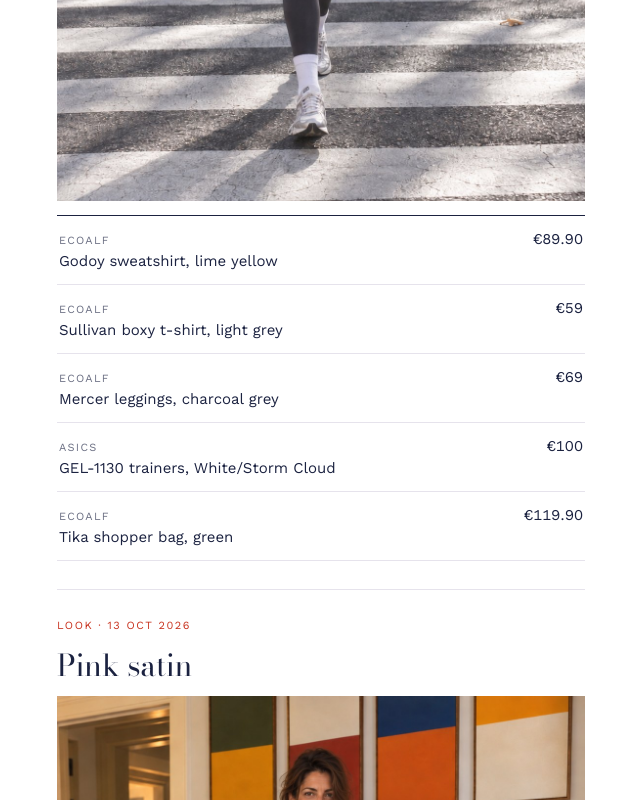
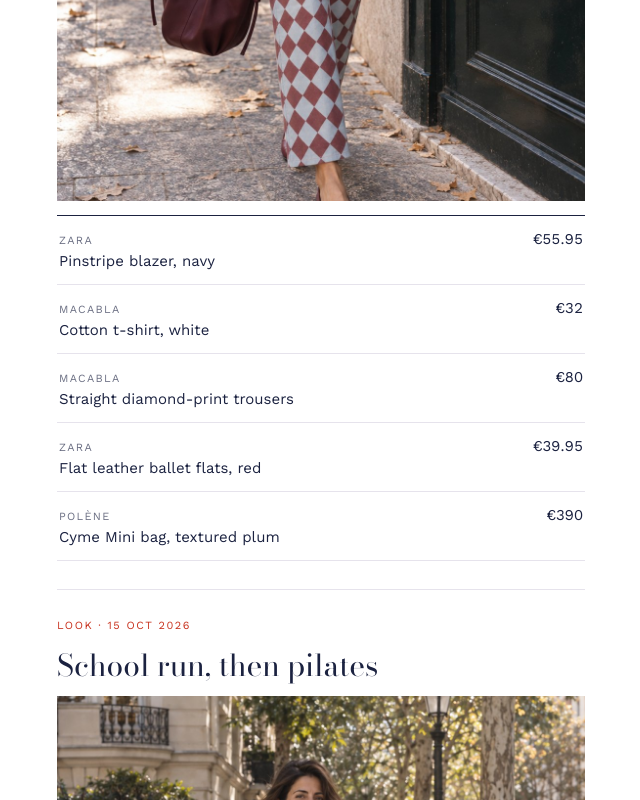
Before and after one commit to inezvallier/inezvallier.github.io, a plain HTML site: page index.html in a window 1280 px wide. Shown: the part 903-1703 px from the top of the page, without its empty margins (319-959 px from the left). Drawn offline with nearby package versions, Linux system fonts and the light colour scheme.

Commit message:
Add look: Diamonds & bookshelves (Post 26)
Co-Authored-By: Claude Opus 5.5 <noreply@anthropic.com>
Claude-Session: https://claude.ai/code/session_01Pzn4HQK4TofkC2yEaVP9Da

```diff
--- a/index.html
+++ b/index.html
@@ -56,6 +56,14 @@ a:focus-visible{outline:2px solid var(--accent);outline-offset:2px}
 <script>
 /* ADD NEW LOOKS AT THE TOP OF THIS LIST */
 const LOOKS = [
+  {id:"rombos", kicker:"Look", title:"Diamonds & bookshelves", date:"16 Oct 2026", img:"rombos.jpg",
+   items:[
+    {b:"Zara", n:"Pinstripe blazer, navy", p:"€55.95", u:"https://www.zara.com/es/es/blazer-raya-diplomatica-p07976661.html"},
+    {b:"Macabla", n:"Cotton t-shirt, white", p:"€32", u:"https://macabla.com/products/camiseta-algodon-blanca"},
+    {b:"Macabla", n:"Straight diamond-print trousers", p:"€80", u:"https://macabla.com/products/pantalon-recto-rombos-azul"},
+    {b:"Zara", n:"Flat leather ballet flats, red", p:"€39.95", u:"https://www.zara.com/es/es/bailarina-plana-piel-p12525810.html"},
+    {b:"Polène", n:"Cyme Mini bag, textured plum", p:"€390", u:"https://euro.polene-paris.com/products/cyme-mini-textured-plum"}
+   ]},
   {id:"schoolrun", kicker:"Look", title:"School run, then pilates", date:"15 Oct 2026", img:"schoolrun.jpg",
    items:[
     {b:"Ecoalf", n:"Godoy sweatshirt, lime yellow", p:"€89.90", u:"https://ecoalf.com/products/godoy-sudadera-mujer-suave-lima-aw26"},
```
Also changed, not shown: rombos.jpg (added).
